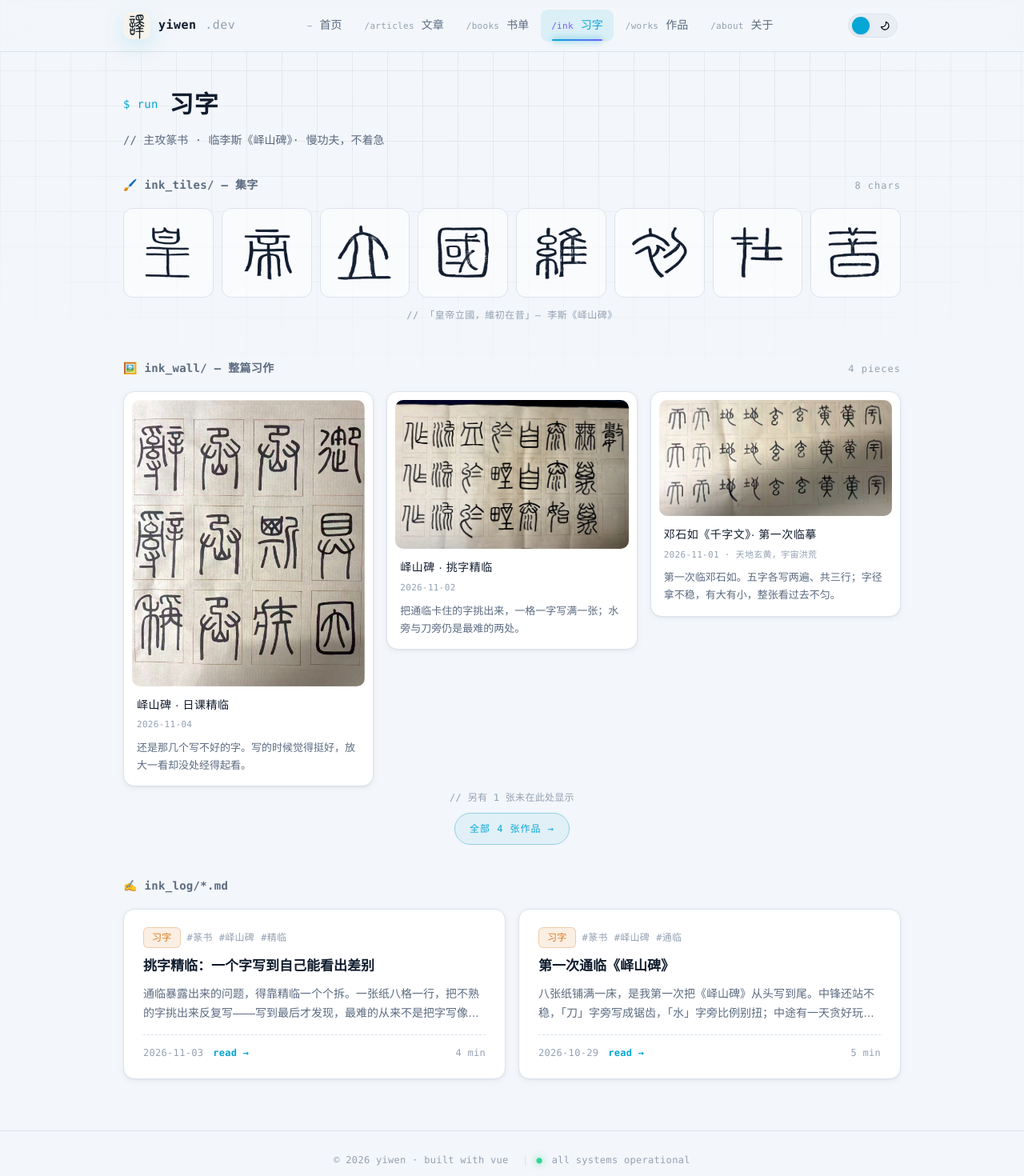
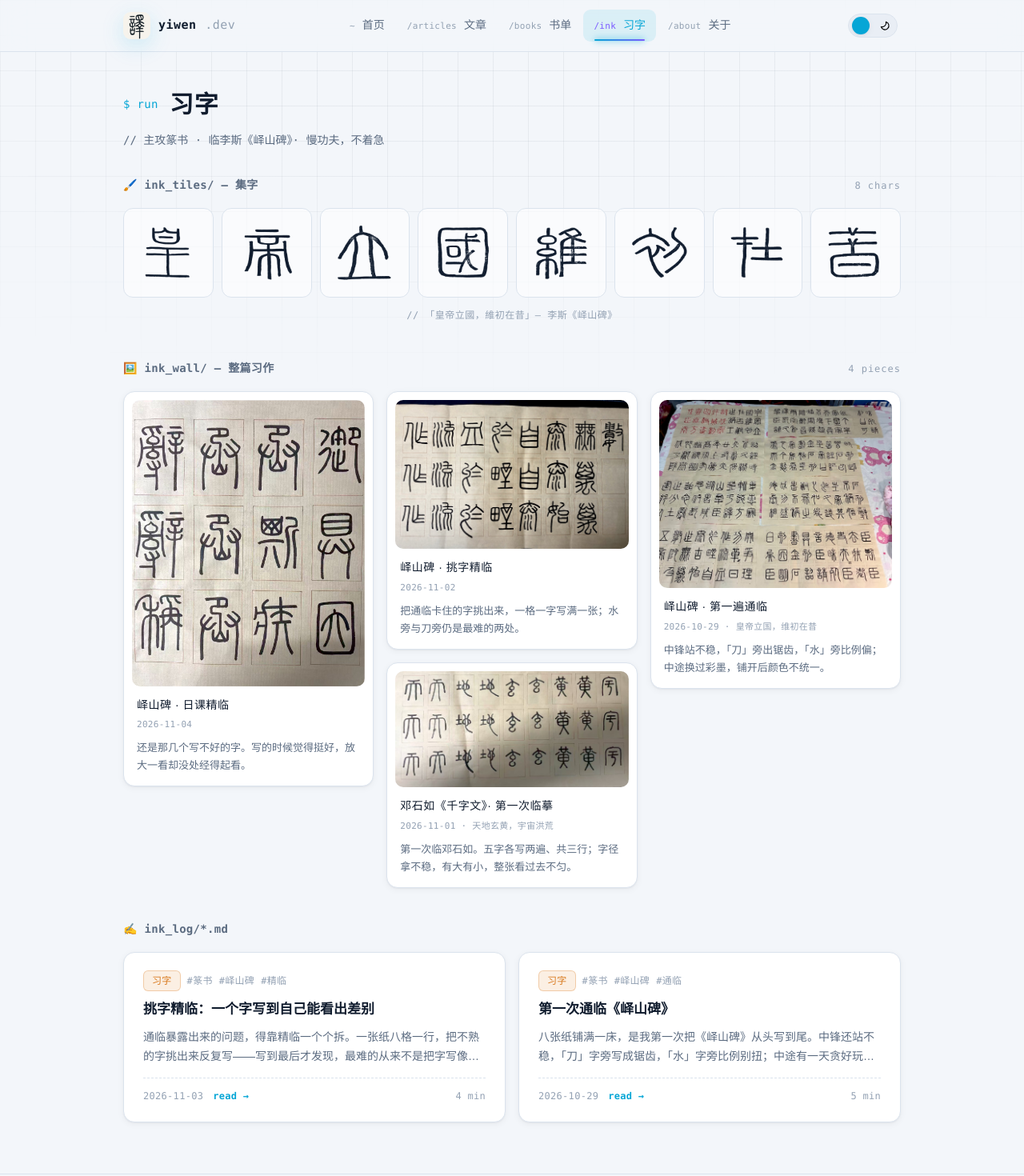
Before and after one commit to zhyiwen/person-site, a Vue app: page /#/calligraphy in a window 1280 px wide. Shown: the top 1470 px of the page at 80% size. Built offline with nearby package versions, Linux system fonts and the light colour scheme.

Commit message:
feat(ink): 作品入口从导航移入习字页；作品墙 9 张以内全部平铺，超过才收起并给出全部作品入口

```diff
--- a/src/components/InkWall.vue
+++ b/src/components/InkWall.vue
@@ -13,7 +13,6 @@ const props = defineProps({
 })
 
 const shown = computed(() => (props.limit > 0 ? props.works.slice(0, props.limit) : props.works))
-const rest = computed(() => Math.max(0, props.works.length - shown.value.length))
 
 /* ---------- 大图浏览 ---------- */
 const active = ref(-1)
@@ -76,7 +75,6 @@ watch(active, (v) => {
     </div>
 
     <slot name="empty" v-if="!shown.length" />
-    <p v-if="rest" class="rest mono">// 另有 {{ rest }} 张未在此处显示</p>
 
     <!-- 大图 -->
     <transition name="lb">
@@ -162,12 +160,6 @@ figcaption {
   color: var(--muted);
   margin-top: 8px;
   line-height: 1.7;
-}
-.rest {
-  font-size: 12px;
-  color: var(--faint);
-  text-align: center;
-  margin-top: 4px;
 }
 
 /* ---------- 大图浏览 ---------- */
--- a/src/components/SiteNav.vue
+++ b/src/components/SiteNav.vue
@@ -1,15 +1,21 @@
 <script setup>
 import { ref } from 'vue'
+import { useRoute } from 'vue-router'
 import ThemeToggle from './ThemeToggle.vue'
+
+const route = useRoute()
 
 const links = [
   { to: '/', label: '首页', cmd: '~' },
   { to: '/articles', label: '文章', cmd: '/articles' },
   { to: '/books', label: '书单', cmd: '/books' },
-  { to: '/calligraphy', label: '习字', cmd: '/ink' },
-  { to: '/works', label: '作品', cmd: '/works' },
+  // 作品全集不占导航位，入口在习字页内；访问 /works 时「习字」保持高亮
+  { to: '/calligraphy', label: '习字', cmd: '/ink', also: ['/works'] },
   { to: '/about', label: '关于', cmd: '/about' },
 ]
+
+/** 子页面也算所属栏目 */
+const isActive = (l) => route.path === l.to || (l.also || []).includes(route.path)
 
 const mobileOpen = ref(false)
 </script>
@@ -28,6 +34,7 @@ const mobileOpen = ref(false)
           :key="l.to"
           :to="l.to"
           class="link"
+          :class="{ 'router-link-active': isActive(l) }"
           @click="mobileOpen = false"
         >
           <span class="cmd mono">{{ l.cmd }}</span>
--- a/src/views/CalligraphyView.vue
+++ b/src/views/CalligraphyView.vue
@@ -1,4 +1,5 @@
 <script setup>
+import { computed } from 'vue'
 import { CHARS, CHARS_SOURCE } from '../data/chars'
 import { postsByCategory } from '../utils/posts'
 import { WORKS } from '../utils/works'
@@ -9,8 +10,14 @@ const posts = postsByCategory('calligraphy')
 const chars = CHARS
 const works = WORKS
 
-/** 习字页只放最近几件，全集在 /works */
-const PREVIEW = 3
+/**
+ * 作品不多时全部平铺（3 列正好排满 3 行），
+ * 超过这个数量才收起、露出「查看全部」入口，全集在 /works
+ */
+const FULL_SHOW = 9
+const overflow = computed(() => works.length > FULL_SHOW)
+/** 不收起时传 0 = 全部显示 */
+const previewLimit = computed(() => (overflow.value ? FULL_SHOW : 0))
 </script>
 
 <template>
@@ -45,8 +52,8 @@ const PREVIEW = 3
         <span class="count mono">{{ works.length ? works.length + ' pieces' : 'empty' }}</span>
       </div>
 
-      <!-- 有照片：最近几件预览 -->
-      <InkWall v-if="works.length" :works="works" :limit="PREVIEW" />
+      <!-- 有照片：9 张以内全部平铺，多了才收起 -->
+      <InkWall v-if="works.length" :works="works" :limit="previewLimit" />
 
       <!-- 没照片：空状态 -->
       <div v-else class="card wall-empty" v-reveal>
@@ -57,7 +64,7 @@ const PREVIEW = 3
         </p>
       </div>
 
-      <router-link v-if="works.length > PREVIEW" to="/works" class="wall-more mono">
+      <router-link v-if="overflow" to="/works" class="wall-more mono">
         全部 {{ works.length }} 张作品 →
       </router-link>
     </section>
--- a/src/views/WorksView.vue
+++ b/src/views/WorksView.vue
@@ -13,5 +13,24 @@ const works = WORKS
     </div>
 
     <InkWall :works="works" />
+
+    <router-link to="/calligraphy" class="back mono">← 回到习字</router-link>
   </div>
 </template>
+
+<style scoped>
+.back {
+  display: block;
+  width: fit-content;
+  margin: 28px auto 0;
+  font-size: 12px;
+  letter-spacing: 1px;
+  text-decoration: none;
+  color: var(--faint);
+  transition: color 0.2s ease, transform 0.2s ease;
+}
+.back:hover {
+  color: var(--primary);
+  transform: translateX(-3px);
+}
+</style>
```
